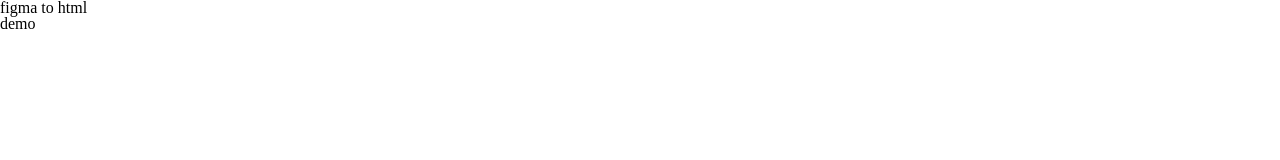
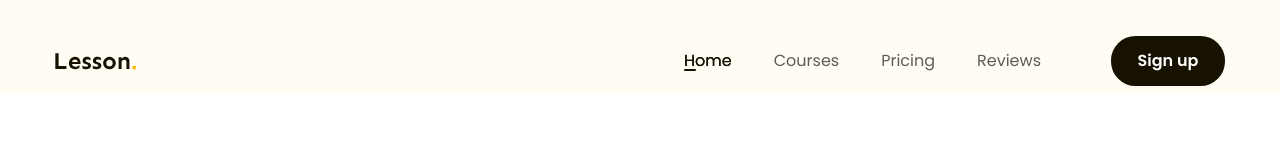
Before and after one commit to kezinsogud/figma-to-html, a plain HTML site: page index.html in a window 1280 px wide. Shown: the top 160 px of the page. Drawn offline with Linux system fonts and the light colour scheme.

Commit message:
p3 header

```diff
--- a/assets/css/style.css
+++ b/assets/css/style.css
@@ -4,6 +4,91 @@
 html {
   font-size: 62.5%;
 }
+/* ============common============== */
 body {
   font-size: 1.6rem;
+  font-family: "Poppins", sans-serif;
 }
+.main-content {
+  width: 1170px;
+  max-width: calc(100% - 48px);
+  margin-left: auto;
+  margin-right: auto;
+}
+.btn-sign-up {
+  display: inline-block;
+  min-width: 118px;
+  padding: 0 16px;
+  line-height: 50px;
+  color: #fff;
+  text-align: center;
+  /* font-family: Poppins; */
+  font-size: 1.6rem;
+  font-style: normal;
+  font-weight: 600;
+  /* line-height: 28px; 175% */
+  border-radius: 24.5px;
+  background: #171100;
+}
+/* =============header============= */
+.header {
+  background: #fffcf4;
+}
+.header.fixed {
+  position: sticky;
+  top: -28px;
+}
+a {
+  text-decoration: none;
+}
+.header .body-header {
+  display: flex;
+  align-items: center;
+  padding: 36px 0 8px;
+}
+.nav {
+  margin-left: auto;
+  position: relative;
+}
+.nav ul {
+  display: flex;
+}
+.nav a {
+  color: #5f5b53;
+  /* text-align: center; */
+  /* font-family: Poppins; */
+  font-size: 1.6rem;
+  font-style: normal;
+  font-weight: 400;
+  line-height: 28px; /* 175% */
+  padding: 8px 21px;
+}
+.nav li.active a,
+.nav a:hover {
+  color: #171100;
+  /* text-align: center; */
+  /* font-family: Poppins; */
+  /* font-size: 16px; */
+  /* font-style: normal; */
+  /* font-weight: 600; */
+  /* line-height: 28px; 175% */
+  text-shadow: 0px 0px 0px currentColor;
+}
+.nav li.active a::after {
+  position: absolute;
+  left: 21px;
+  bottom: 4px;
+  display: block;
+  content: "";
+  width: 12px;
+  height: 2px;
+  /* flex-shrink: 0; */
+  border-radius: 1.24px;
+  background: #171100;
+}
+.header .btn-sign-up {
+  min-width: 114px;
+}
+.header .action {
+  margin-left: 49px;
+}
--- a/index.html
+++ b/index.html
@@ -4,11 +4,45 @@
     <meta charset="UTF-8" />
     <meta name="viewport" content="width=device-width, initial-scale=1.0" />
     <link rel="stylesheet" href="./assets/css/reset.css" />
+    <link rel="preconnect" href="https://fonts.googleapis.com" />
+    <link rel="preconnect" href="https://fonts.gstatic.com" crossorigin />
+    <link
+      href="https://fonts.googleapis.com/css2?family=Poppins:ital,wght@0,400;0,500;0,600;0,700;1,400&family=Sen:wght@700&display=swap"
+      rel="stylesheet"
+    />
     <link rel="stylesheet" href="./assets/css/style.css" />
     <title>figma</title>
   </head>
-  <body>
-    <h1>figma to html</h1>
-    <h2>demo</h2>
+  <body style="height: 10000px">
+    <!-- header -->
+    <header class="header fixed">
+      <div class="main-content">
+        <div class="body-header">
+          <!-- logo -->
+          <img src="./assets/img/logobeta1.svg" alt="Lesson" class="logo" />
+          <!-- nav -->
+          <nav class="nav">
+            <ul>
+              <li class="active">
+                <a href="#!">Home</a>
+              </li>
+              <li>
+                <a href="#!">Courses</a>
+              </li>
+              <li>
+                <a href="#!">Pricing</a>
+              </li>
+              <li>
+                <a href="#!">Reviews</a>
+              </li>
+            </ul>
+          </nav>
+          <!-- btn action -->
+          <div class="action">
+            <a href="#!" class="btn btn-sign-up">Sign up</a>
+          </div>
+        </div>
+      </div>
+    </header>
   </body>
 </html>
```
Also changed, not shown: assets/img/logobeta1.svg (added).
